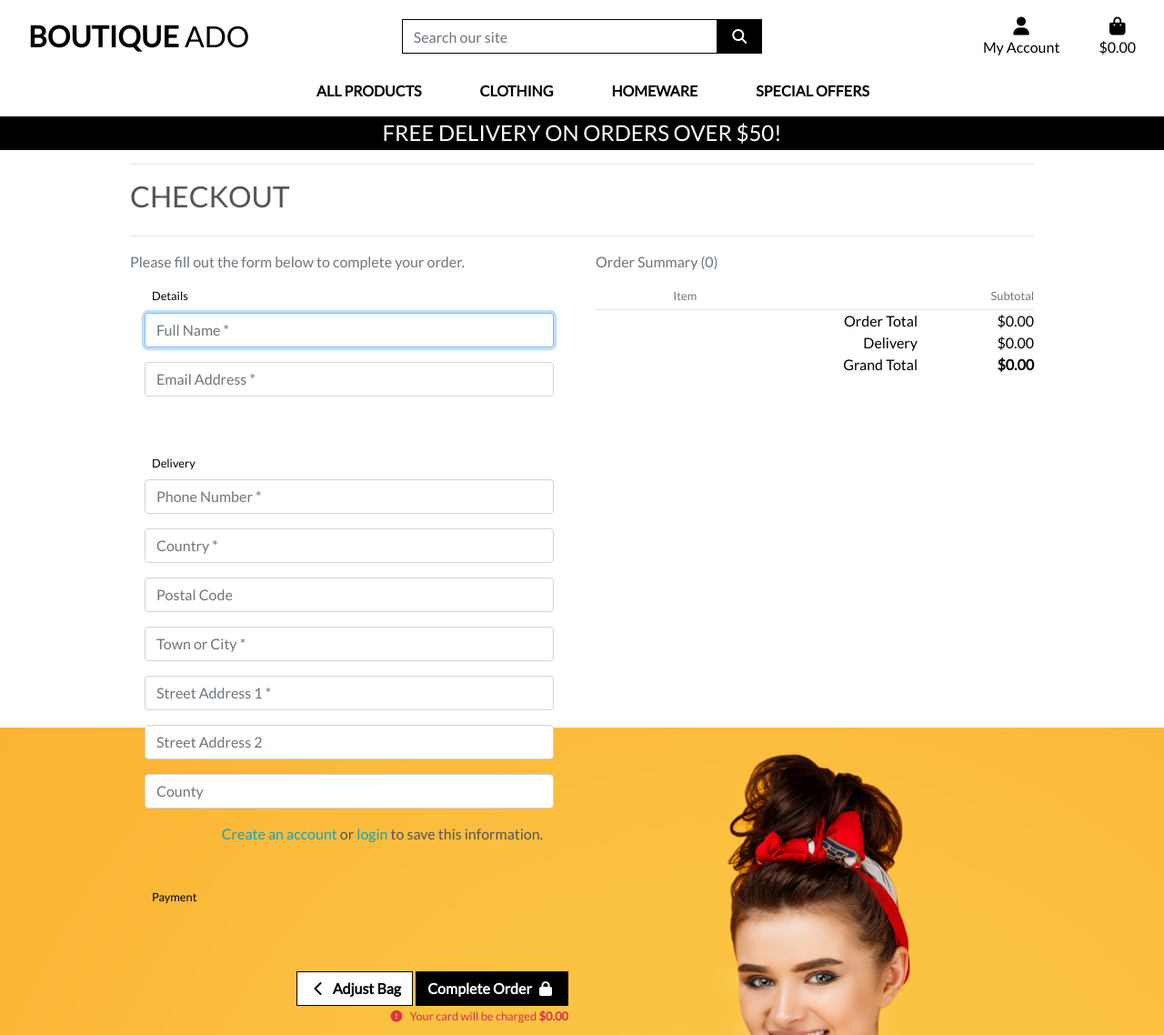
After one commit to lbacon17/boutique_ado_v, a Django app: template checkout/templates/checkout/checkout.html in a window 1280 px wide. The commit adds this page. Shown: the whole page at 91% size. Run offline with Django 3.2, Linux system fonts and the light colour scheme; the template is opened without the code that fills it: values that come from a table or form of the project are taken from there, others are empty; parts of the project's set-up code (start-up, migrations or seed data) failed here and were passed over; some libraries are stand-ins or nearby versions.

Commit message:
added checkout views and templates

```diff
--- a/bag/templates/bag/bag.html
+++ b/bag/templates/bag/bag.html
@@ -106,7 +106,7 @@
                                         <span class="text-uppercase">Keep Shopping</span>
                                     </span>
                                 </a>
-                                <a href="" class="btn btn-black rounded-0 btn-lg">
+                                <a href="{% url 'checkout' %}" class="btn btn-black rounded-0 btn-lg">
                                     <span class="text-uppercase">Secure Checkout</span>
                                     <span class="icon">
                                         <i class="fas fa-lock"></i>
--- a/checkout/forms.py
+++ b/checkout/forms.py
@@ -2,7 +2,7 @@ from django import forms
 from .models import Order
 
 
-class OrderForm(models.ModelForm):
+class OrderForm(forms.ModelForm):
     class Meta:
         model = Order
         fields = ('full_name', 'email', 'phone_number',
@@ -22,9 +22,9 @@ class OrderForm(models.ModelForm):
             'phone_number': 'Phone Number',
             'country': 'Country',
             'postcode': 'Postal Code',
-            'town_or_city', 'Town or City',
-            'street_address1', 'Street Address 1',
-            'streed_address2', 'Street Address 2',
+            'town_or_city': 'Town or City',
+            'street_address1': 'Street Address 1',
+            'street_address2': 'Street Address 2',
             'county': 'County',
         }
 
--- /dev/null
+++ b/checkout/templates/checkout/checkout.html
@@ -0,0 +1,136 @@
+{% extends "base.html" %}
+{% load static %}
+{% load bag_tools %}
+
+{% block extra_css %}
+    <link rel="stylesheet" href="{% static 'checkout/css/checkout.css' %}">
+{% endblock %}
+
+{% block page_header %}
+    <div class="container header-container">
+        <div class="row">
+            <div class="col"></div>
+        </div>
+    </div>
+{% endblock %}
+
+{% block content %}
+<div class="overlay"></div>
+
+<div class="container">
+    <div class="row">
+        <div class="col">
+            <hr>
+            <h2 class="logo-font mb-4">Checkout</h2>
+            <hr>
+        </div>
+    </div>
+    <div class="row">
+        <div class="col-12 col-lg-6 order-lg-last mb-5">
+            <p class="text-muted">Order Summary ({{ product_count }})</p>
+            <div class="row">
+                <div class="col-7 offset-2">
+                    <p class="mb-1 mt-0 small text-muted">Item</p>
+                </div>
+                <div class="col-3 text-right">
+                    <p class="mb-1 mt-0 small text-muted">Subtotal</p>
+                </div>
+            </div>
+            {% for item in bag_items %}
+                <div class="row">
+                    <div class="col-2 mb-1">
+                        <a href="{% url 'product_detail' item.product.id %}">
+                            {% if item.product.image %}
+                                <img src="{{ item.product.image.url }}" alt="{{ product.name }}" class="w-100">
+                            {% else %}
+                                <img class="w-100" src="{{ MEDIA_URL }}noimage.png" alt="{{ product.name }}">
+                            {% endif %}
+                        </a>
+                    </div>
+                    <div class="col-7">
+                        <p class="my-0"><strong>{{ product.name }}</strong></p>
+                        <p class="my-0 small">Size: {% if item.product.has_sizes %}{{ item.size|upper }}{% else %}N/A{% endif %}</p>
+                        <p class="my-0 small text-muted">Qty: {{ item.quantity }}</p>
+                    </div>
+                    <div class="col-3 text-right">
+                        <p class="my-0 small text-muted">%{{ item.product.price | calc_subtotal:item.quantity }}</p>
+                    </div>
+                </div>
+            {% endfor %}
+            <hr class="my-0">
+            <div class="row text-black text-right">
+                <div class="col-7 offset-2">
+                    <p class="my-0">Order Total</p>
+                    <p class="my-0">Delivery</p>
+                    <p class="my-0">Grand Total</p>
+                </div>
+                <div class="col-3">
+                    <p class="my-0">${{ total | floatformat:2 }}</p>
+                    <p class="my-0">${{ delivery | floatformat:2 }}</p>
+                    <p class="my-0"><strong>${{ grand_total | floatformat:2 }}</strong></p>
+                </div>
+            </div>
+        </div>
+        <div class="col-12 col-lg-6">
+            <p class="text-muted">Please fill out the form below to complete your order.</p>
+            <form action="{% url 'checkout' %}" method="POST" id="payment-form">
+                {% csrf_token %}
+                <fieldset class="rounded px-3 mb-5">
+                    <legend class="fieldset-label small text-black px-2 w-auto">Details</legend>
+                    {{ order_form.full_name | as_crispy_field }}
+                    {{ order_form.email | as_crispy_field }}
+                </fieldset>
+                <fieldset class="rounded px-3 mb-5">
+                    <legend class="fieldset-label small text-black px-2 w-auto">Delivery</legend>
+                    {{ order_form.phone_number | as_crispy_field }}
+                    {{ order_form.country | as_crispy_field }}
+                    {{ order_form.postcode | as_crispy_field }}
+                    {{ order_form.town_or_city | as_crispy_field }}
+                    {{ order_form.street_address1 | as_crispy_field }}
+                    {{ order_form.street_address2 | as_crispy_field }}
+                    {{ order_form.county | as_crispy_field }}
+                    <div class="form-check form-check-inline float-right mb-0">
+                        {% if user.is_authenticated %}
+                            <label for="id-save-info" class="form-check-label">Save this delivery information to my profile</label>
+                            <input type="checkbox" class="form-check-input ml-2 mr-0" id="id-save-info" name="save-info">
+                        {% else %}
+                            <label for="id-save-info" class="form-check-label">
+                                <a href="{% url 'account_signup' %}" class="text-info">Create an account</a> or
+                                <a href="{% url 'account_login' %}" class="text-info">login</a> to save this information.
+                            </label>
+                        {% endif %}
+                    </div>
+                </fieldset>
+                <fieldset class="px-3">
+                    <legend class="fieldset-label small text-black px-2 w-auto">Payment</legend>
+                    <!-- a Stripe card element will go here -->
+                    <div class="mb-3" id="card-element"></div>
+
+                    <!-- used to display form errors -->
+                    <div class="mb-3 text-danger" id="card-errors" role="alert"></div>
+                </fieldset>
+                <div class="submit-button text-right mt-5 mb-2">
+                    <a href="{% url 'view_bag' %}" class="btn btn-outline-black rounded-0">
+                        <span class="icon">
+                            <i class="fas fa-chevron-left"></i>
+                        </span>
+                        <span class="font-weight-bold">Adjust Bag</span>
+                    </a>
+                    <button id="submit-button" class="btn btn-black rounded-0">
+                        <span class="font-weight-bold">Complete Order</span>
+                        <span class="icon">
+                            <i class="fas fa-lock"></i>
+                        </span>
+                    </button>
+                    <p class="small text-danger my-0">
+                        <span class="icon">
+                            <i class="fas fa-exclamation-circle"></i>
+                        </span>
+                        <span>Your card will be charged <strong>${{ grand_total|floatformat:2 }}</strong></span>
+                    </p>
+                </div>
+            </form>
+        </div>
+    </div>
+</div>
+{% endblock %}
```
Also changed, not shown: boutique_ado/settings.py (+3 -5 lines), checkout/templates/checkout.html (deleted, +0 -34 lines).
